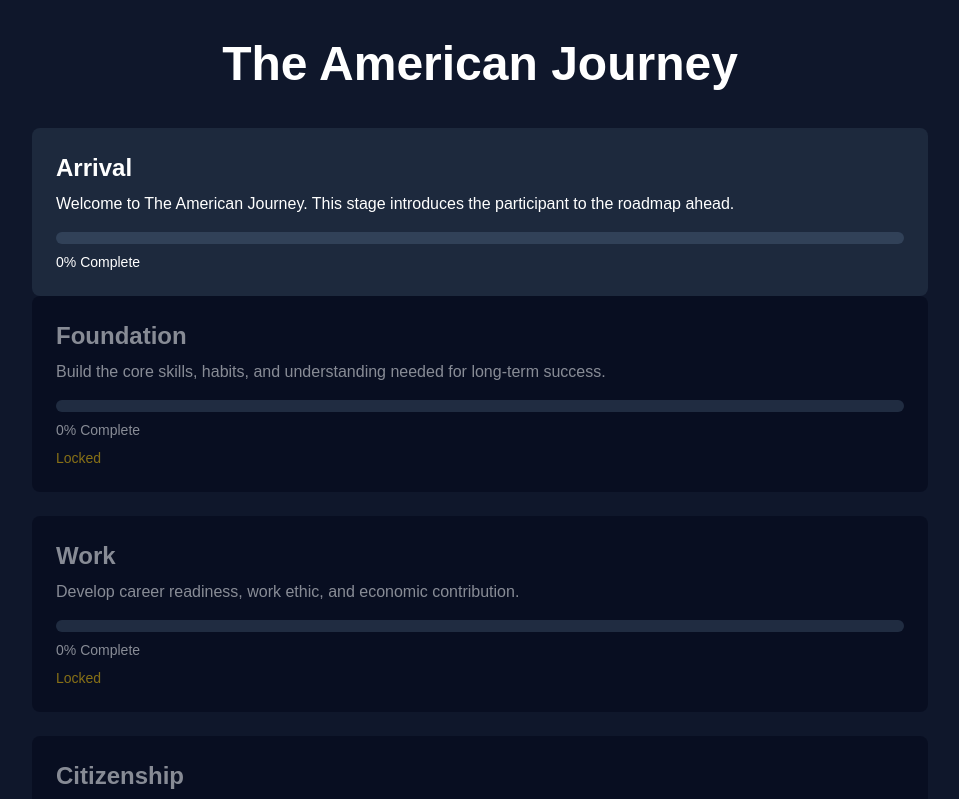
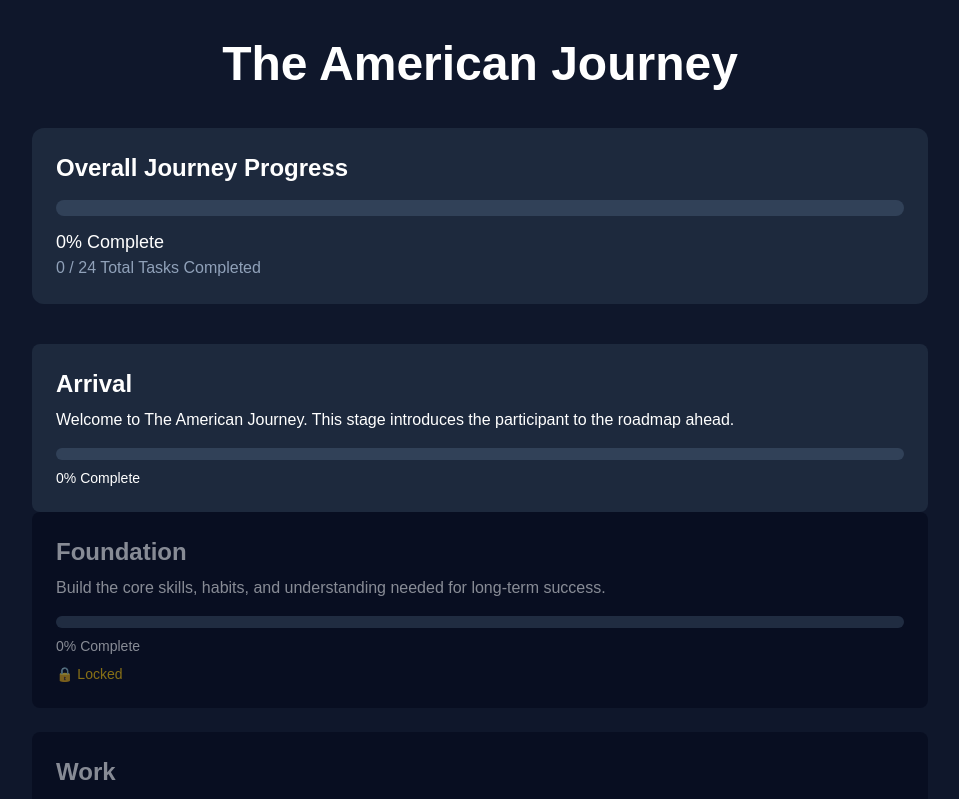
Before and after one commit to erikmcreason/american-journey, a Next.js app: page /journey in a window 1280 px wide. Shown: the top 799 px of the page, without its empty margins (160-1119 px from the left). Built offline with nearby package versions, Linux system fonts and the light colour scheme.

Commit message:
Supabase integration working

```diff
--- a/app/journey/page.tsx
+++ b/app/journey/page.tsx
@@ -6,9 +6,18 @@ import { stageData } from "@/app/data/stages";
 
 export default function JourneyPage() {
   const [stages, setStages] = useState<any[]>([]);
+  const [overallProgress, setOverallProgress] =
+    useState(0);
+  const [completedTasksCount, setCompletedTasksCount] =
+    useState(0);
+  const [totalTasksCount, setTotalTasksCount] =
+    useState(0);
 
   useEffect(() => {
     const stageKeys = Object.keys(stageData);
+
+    let totalCompleted = 0;
+    let totalTasks = 0;
 
     const calculatedStages = stageKeys.map(
       (stageKey, index) => {
@@ -21,6 +30,9 @@ export default function JourneyPage() {
         const completedTasks = savedTasks
           ? JSON.parse(savedTasks).length
           : 0;
+
+        totalCompleted += completedTasks;
+        totalTasks += stage.tasks.length;
 
         const progress = Math.round(
           (completedTasks / stage.tasks.length) * 100
@@ -65,6 +77,14 @@ export default function JourneyPage() {
       }
     );
 
+    const overall = Math.round(
+      (totalCompleted / totalTasks) * 100
+    );
+
+    setOverallProgress(overall);
+    setCompletedTasksCount(totalCompleted);
+    setTotalTasksCount(totalTasks);
+
     setStages(calculatedStages);
   }, []);
 
@@ -73,6 +93,31 @@ export default function JourneyPage() {
       <h1 className="text-5xl font-bold mb-10 text-center">
         The American Journey
       </h1>
+
+      <div className="max-w-4xl mx-auto mb-10">
+        <div className="bg-slate-800 rounded-xl p-6">
+          <h2 className="text-2xl font-bold mb-4">
+            Overall Journey Progress
+          </h2>
+
+          <div className="w-full bg-slate-700 rounded-full h-4">
+            <div
+              className="bg-green-500 h-4 rounded-full"
+              style={{
+                width: `${overallProgress}%`,
+              }}
+            />
+          </div>
+
+          <p className="mt-3 text-lg">
+            {overallProgress}% Complete
+          </p>
+
+          <p className="text-slate-400">
+            {completedTasksCount} / {totalTasksCount} Total Tasks Completed
+          </p>
+        </div>
+      </div>
 
       <div className="max-w-4xl mx-auto space-y-6">
         {stages.map((stage) => {
@@ -107,9 +152,22 @@ export default function JourneyPage() {
 
               {!stage.unlocked && (
                 <p className="text-yellow-400 text-sm mt-2">
-                  Locked
+                  🔒 Locked
                 </p>
               )}
+
+              {stage.progress === 100 && (
+                <p className="text-green-400 text-sm mt-2">
+                  ✅ Completed
+                </p>
+              )}
+
+              {stage.progress > 0 &&
+                stage.progress < 100 && (
+                  <p className="text-yellow-300 text-sm mt-2">
+                    ⚡ In Progress
+                  </p>
+                )}
             </div>
           );
 
--- /dev/null
+++ b/app/lib/supabase.ts
@@ -0,0 +1,12 @@
+import { createClient } from "@supabase/supabase-js";
+
+const supabaseUrl =
+  process.env.NEXT_PUBLIC_SUPABASE_URL!;
+
+const supabaseAnonKey =
+  process.env.NEXT_PUBLIC_SUPABASE_ANON_KEY!;
+
+export const supabase = createClient(
+  supabaseUrl,
+  supabaseAnonKey
+);
--- /dev/null
+++ b/app/test/page.tsx
@@ -0,0 +1,43 @@
+"use client";
+
+import { useState } from "react";
+import { supabase } from "@/app/lib/supabase";
+
+export default function TestPage() {
+  const [result, setResult] = useState("");
+
+  async function saveProgress() {
+    const response = await supabase
+      .from("user_progress")
+      .insert([
+        {
+          stage_key: "arrival",
+          task_name: "Review journey map",
+          completed: true,
+        },
+      ]);
+
+    setResult(
+      JSON.stringify(response, null, 2)
+    );
+  }
+
+  return (
+    <main className="min-h-screen bg-slate-900 text-white p-8">
+      <h1 className="text-4xl font-bold mb-6">
+        Save Progress Test
+      </h1>
+
+      <button
+        onClick={saveProgress}
+        className="bg-green-700 hover:bg-green-600 px-6 py-3 rounded-lg mb-6"
+      >
+        Save Progress
+      </button>
+
+      <pre className="bg-slate-800 p-4 rounded-lg overflow-auto whitespace-pre-wrap">
+        {result}
+      </pre>
+    </main>
+  );
+}
--- a/package.json
+++ b/package.json
@@ -9,6 +9,7 @@
     "lint": "eslint"
   },
   "dependencies": {
+    "@supabase/supabase-js": "^2.108.2",
     "next": "16.2.9",
     "react": "19.2.4",
     "react-dom": "19.2.4"
```
Also changed, not shown: 1 other file (tests, documents, lock files or other folders).
